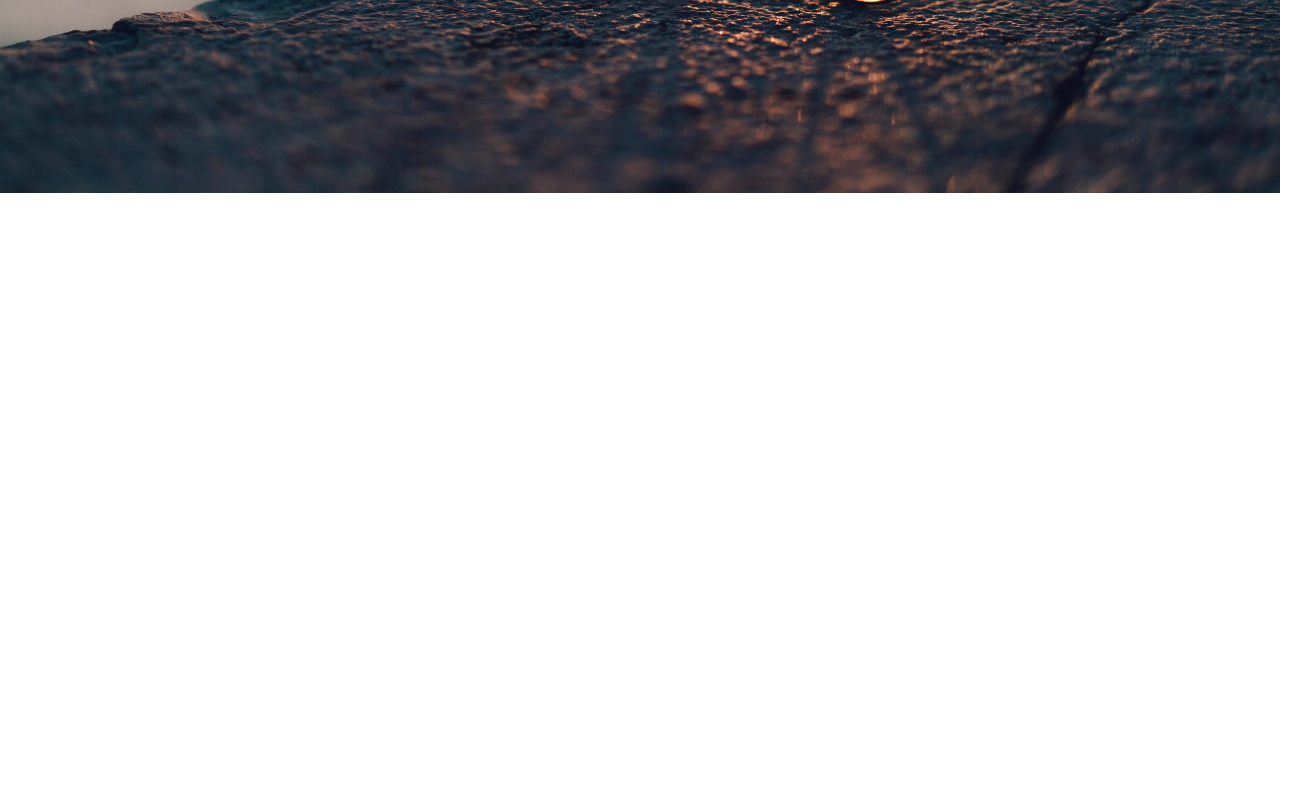
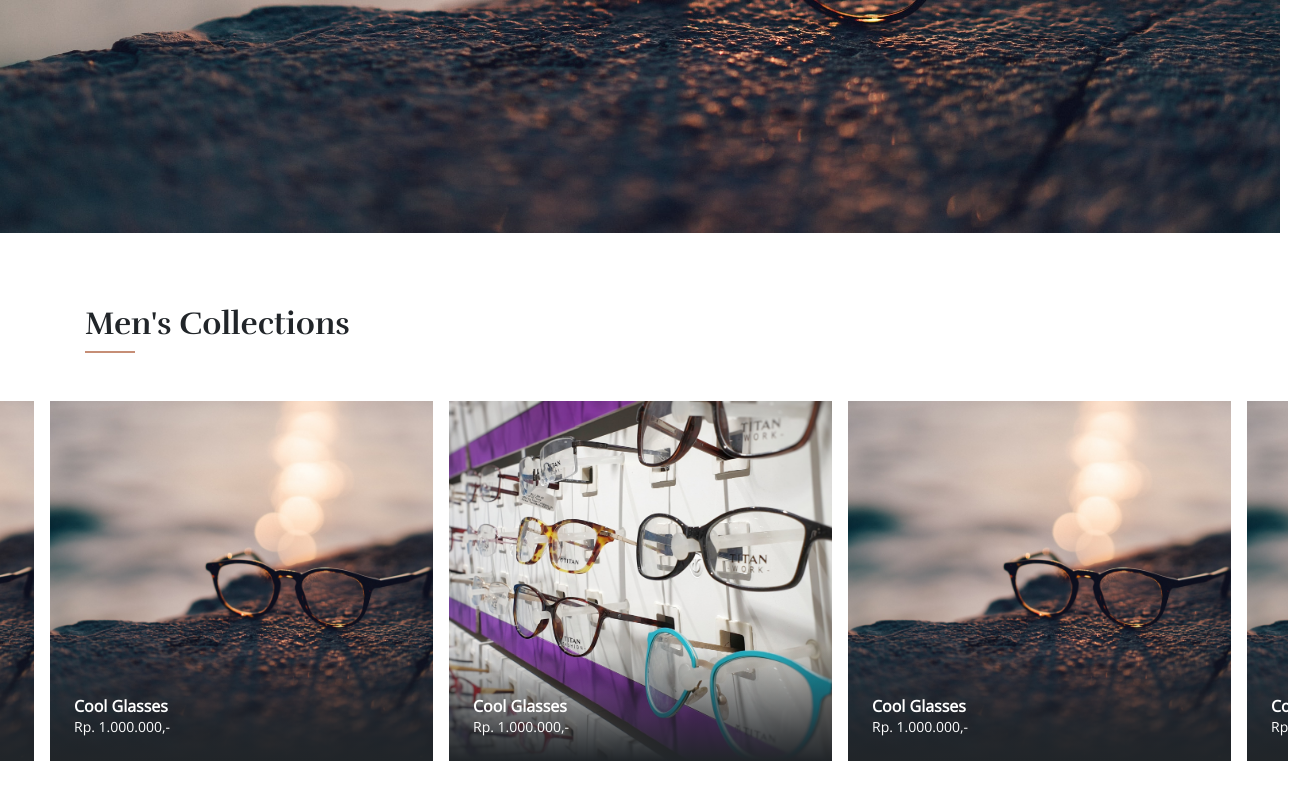
Before and after one commit to alimtegar/optik-atan-raya-jogja, a Next.js app: page / in a window 1280 px wide. Shown: the part 468-1268 px from the top of the page, 1313 px wide, since content can reach past the window. Before the commit the page ends 800 px from the top, so only its background shows below. Built offline with nearby package versions, Linux system fonts and the light colour scheme.

Commit message:
Create products component

```diff
--- a/components/Navbar.js
+++ b/components/Navbar.js
@@ -1,6 +1,6 @@
 const Navbar = () => {
     return (
-        <nav className="navbar navbar-expand-lg navbar-light shadow-sm" id="navbar">
+        <nav className="navbar navbar-expand-lg navbar-light bg-white shadow-sm" id="navbar">
             <div className="container">
                 <a className="navbar-brand rufina h5 m-0 p-0" href="#">Optik Atan Raya Jogja</a>
                 <button className="navbar-toggler" type="button" data-toggle="collapse" data-target="#navbar-supported-content" aria-controls="navbar-supported-content" aria-expanded="false" aria-label="Toggle navigation">
--- /dev/null
+++ b/components/Products.js
@@ -0,0 +1,72 @@
+import Slider from "react-slick";
+
+const Products = () => {
+    const settings = {
+        centerMode: true,
+        dots: false,
+        infinite: true,
+        speed: 500,
+        slidesToShow: 3,
+        slidesToScroll: 3
+    };
+
+    return (
+        <section className="products py-6">
+
+            <div className="products-header mb-5">
+                <div className="container">
+                    <h1 className="rufina h2 mb-2">Men's Collections</h1>
+                    <hr className="divider border-primary" />
+                </div>
+            </div>
+
+            <div className="products-body m-min-2">
+                <Slider {...settings}>
+                    <div className="p-2">
+                        <div className="products-item position-relative d-flex justify-content-center align-items-center text-white overflow-hidden">
+                            <div className="item-text position-absolute left-0 bottom-0 w-100 p-4 pt-5">
+                                <h2 className="h6 font-weight-bold m-0">Cool Glasses</h2>
+                                <p className="small mb-0">Rp. 1.000.000,-</p>
+                            </div>
+
+                            <img src="/static/images/slider-1.jpeg" alt="" className="fit-height" />
+                        </div>
+                    </div>
+                    <div className="p-2">
+                        <div className="products-item position-relative d-flex justify-content-center align-items-center text-white overflow-hidden">
+                            <div className="item-text position-absolute left-0 bottom-0 w-100 p-4 pt-5">
+                                <h2 className="h6 font-weight-bold m-0">Cool Glasses</h2>
+                                <p className="small mb-0">Rp. 1.000.000,-</p>
+                            </div>
+
+                            <img src="/static/images/slider-2.jpeg" alt="" className="fit-height" />
+                        </div>
+                    </div>
+                    <div className="p-2">
+                        <div className="products-item position-relative d-flex justify-content-center align-items-center text-white overflow-hidden">
+                            <div className="item-text position-absolute left-0 bottom-0 w-100 p-4 pt-5">
+                                <h2 className="h6 font-weight-bold m-0">Cool Glasses</h2>
+                                <p className="small mb-0">Rp. 1.000.000,-</p>
+                            </div>
+
+                            <img src="/static/images/slider-2.jpeg" alt="" className="fit-height" />
+                        </div>
+                    </div>
+                    <div className="p-2">
+                        <div className="products-item position-relative d-flex justify-content-center align-items-center text-white overflow-hidden">
+                            <div className="item-text position-absolute left-0 bottom-0 w-100 p-4 pt-5">
+                                <h2 className="h6 font-weight-bold m-0">Cool Glasses</h2>
+                                <p className="small mb-0">Rp. 1.000.000,-</p>
+                            </div>
+
+                            <img src="/static/images/slider-2.jpeg" alt="" className="fit-height" />
+                        </div>
+                    </div>
+                </Slider>
+
+            </div>
+        </section>
+    );
+};
+
+export default Products;
--- a/components/Slider.js
+++ b/components/Slider.js
@@ -20,16 +20,18 @@ const MySlider = () => {
     return (
         <div id="slider" className="text-white overflow-hidden">
             <Slider {...settings}>
-                <div className="slider-item d-flex justify-content-center align-items-center h-100">
+                <div className="slider-item position-relative d-flex justify-content-center align-items-center h-100">
                     <div className="item-text-container position-absolute left-0 w-100">
                         <div className="container">
                             <div className="item-text w-40">
                                 <h2 className="rufina h5 m-0">Welcome to</h2>
-                                <h1 className="rufina h1 mb-3">Optik Atan Raya Jogja</h1>
+                                <h1 className="rufina h2 mb-3">Optik Atan Raya Jogja</h1>
+                                <hr className="divider border-white mb-3" />
                                 <p className="small">Lorem ipsum dolor sit amet, consectetur adipiscing elit, sed do eiusmod tempor incididunt ut labore et dolore.</p>
                             </div>
                         </div>
                     </div>
+
                     <img src="/static/images/slider-2.jpeg" className="fit-width" alt="Slider Item 1" />
                 </div>
             </Slider>
--- a/pages/index.js
+++ b/pages/index.js
@@ -2,13 +2,21 @@
 import Head from '../components/Head';
 import Navbar from '../components/Navbar';
 import Slider from '../components/Slider';
+import Products from '../components/Products';
 
 const Index = () => {
     return (
         <div>
             <Head />
-            <Navbar />
-            <Slider />
+
+            <main>
+                <div className="sticky-top">
+                    <Navbar />
+                </div>
+
+                <Slider />
+                <Products />
+            </main>
         </div>
     );
 };
--- a/style.css
+++ b/style.css
@@ -4,15 +4,37 @@ html, body {
 }
 
 /* ------ Custom and Redefined Utilities ------ */
+/* --- Divider --- */
+.divider {
+    width: 50px;
+    margin: 0;
+    border-top-width: 2px;
+}
+
 /* --- Width --- */
 .w-40 { width: 40%; }
 
 /* --- Position --- */
 .top-0 { top: 0; }
+.bottom-0 { bottom: 0; }
 .right-0 { right: 0; }
 .left-0 { left: 0; }
 .top-50 { top: 50%; }
 .left-50 { left: 50%; }
+
+/* --- Space --- */
+.py-6 { padding-top: 4.5rem; padding-bottom: 4.5rem; }
+
+.m-min-2 { margin: -0.5rem; }
+.my-min-2 { margin-top: -0.5rem; margin-bottom: -0.5rem; }
+.mx-min-2 { margin-left: -0.5rem; margin-right: -0.5rem; }
+.mt-min-2 { margin-top: -0.5rem; }
+.mb-min-2 { margin-bottom: -0.5rem; }
+.ml-min-2 { margin-left: -0.5rem; }
+.mr-min-2 { margin-right: -0.5rem; }
+
+/* --- Border --- */
+.border-primary { border-color: #C68E76 !important; }
 
 /* --- Fit --- */
 .fit-width { width: 100% !important; height: auto !important; }
@@ -62,7 +84,7 @@ html, body {
 
 /* ------ Slider ------ */
 #slider {
-    height: 600px;
+    height: 640px;
 }
 
 #slider .slick-slider,
@@ -72,3 +94,12 @@ html, body {
 #slider .slick-slider .slick-list .slick-track .slick-slide > div {
     height: 100%;
 }
+
+/* ------ Products ------- */
+.products .products-body .products-item {
+    height: 360px;
+}
+
+.products .products-body .products-item .item-text {
+    background: linear-gradient(transparent, #212529);
+}
```
